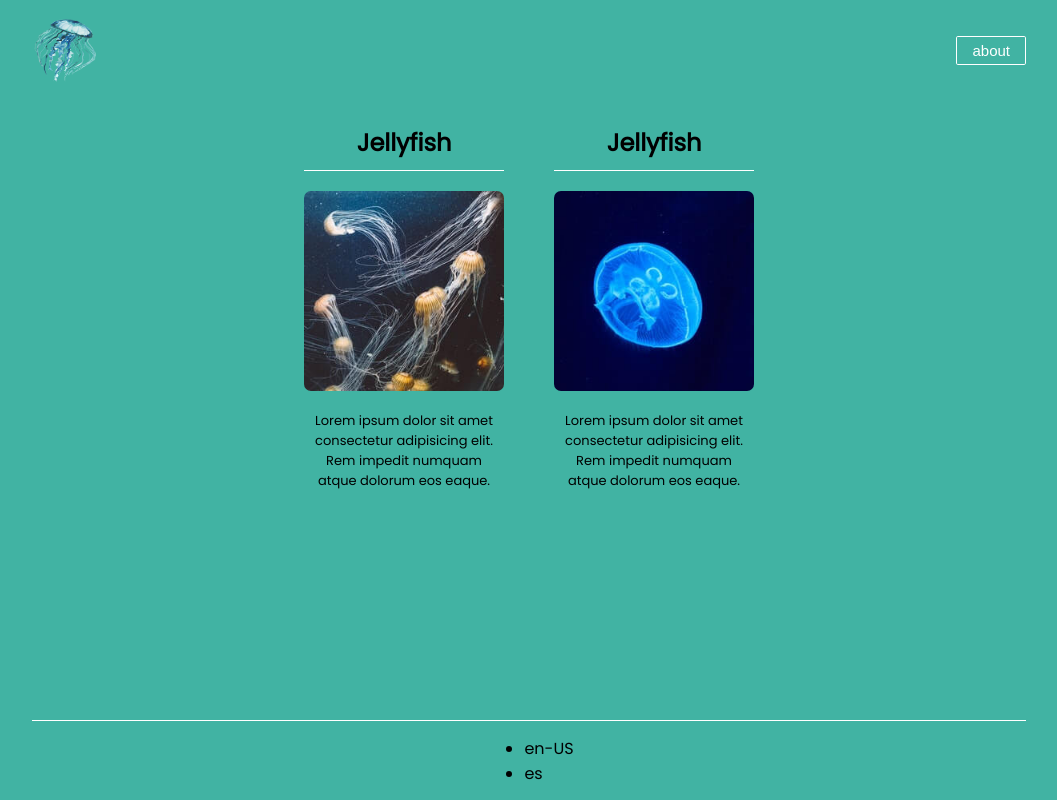
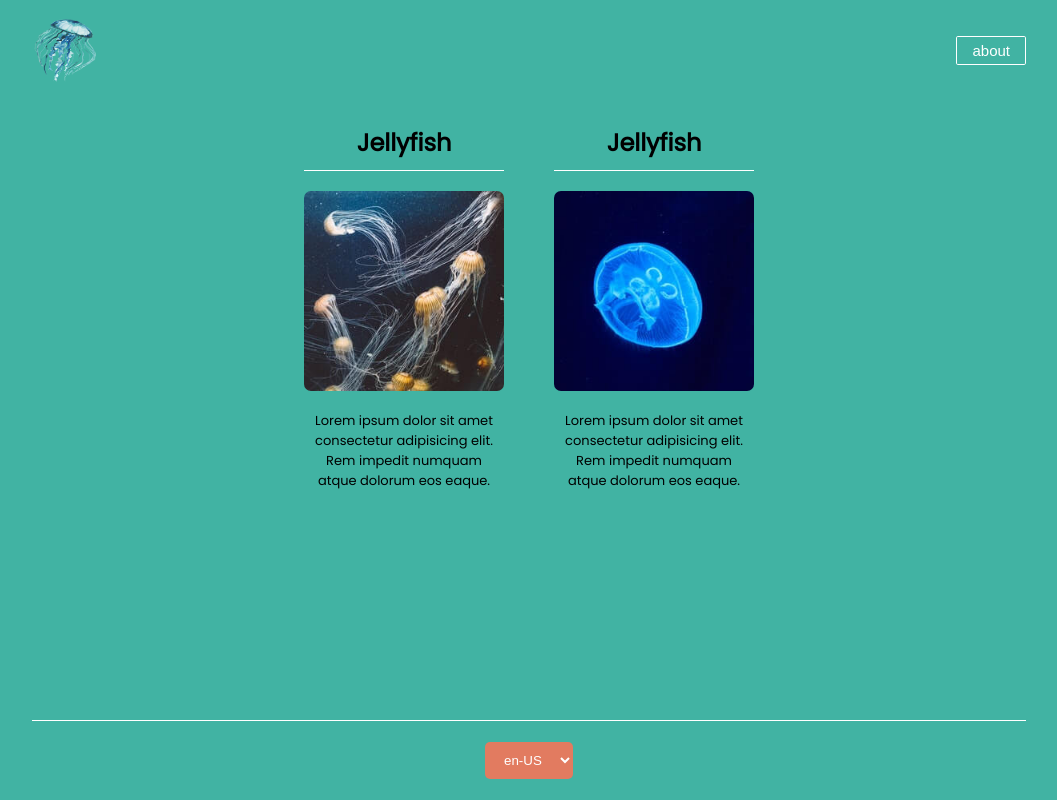
Before and after one commit to polrb5/nextjs-assessment, a Next.js app: page / in a window 1280 px wide. Shown: the whole page, without its empty margins (111-1168 px from the left). Built offline with nearby package versions, Linux system fonts and the light colour scheme.

Commit message:
Add select to change language

```diff
--- a/components/Footer/Footer.js
+++ b/components/Footer/Footer.js
@@ -1,33 +1,29 @@
 import { useRouter } from "next/router";
-import Link from "next/link";
 import styles from "./Footer.module.css";
 
 export default function Footer() {
   const router = useRouter();
+  const { locale, locales } = router;
+
+  const handleLocaleChange = (e) => {
+    const locale = e.target.value;
+    router.push(router.pathname, router.asPath, { locale });
+  };
+  console.log(locales);
 
   return (
     <footer className={styles.footer}>
-      <ul>
-        {router.locales.map((locale) => (
-          <li key={locale}>
-            <Link href={router.asPath} locale={locale}>
-              <a>{locale}</a>
-            </Link>
-          </li>
+      <select
+        className={styles.selectLang}
+        onChange={handleLocaleChange}
+        defaultValue={locale}
+      >
+        {locales.map((locale) => (
+          <option key={locale} value={locale}>
+            {locale}
+          </option>
         ))}
-      </ul>
-      {/* <select className={styles.selectLang} name="language" id="lang">
-        <Link href={router.asPath} passHref={true}>
-          <option locale="en-EN" value="english">
-            English
-          </option>
-        </Link>
-        <Link href={router.asPath} passHref={true}>
-          <option locale="es-ES" value="spanish">
-            Spanish
-          </option>
-        </Link>
-      </select> */}
+      </select>
     </footer>
   );
 }
--- a/styles/globals.css
+++ b/styles/globals.css
@@ -25,6 +25,11 @@ a {
   text-decoration: none;
 }
 
+ul,
+li {
+  list-style: none;
+}
+
 button {
   background: transparent;
   box-shadow: 0px 0px 0px transparent;
```
